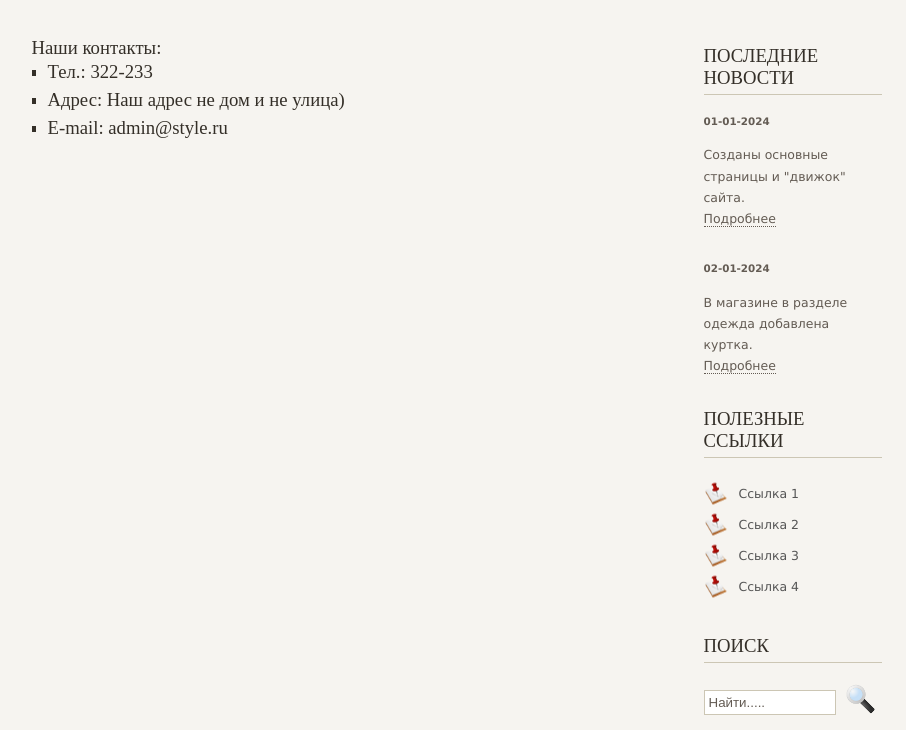
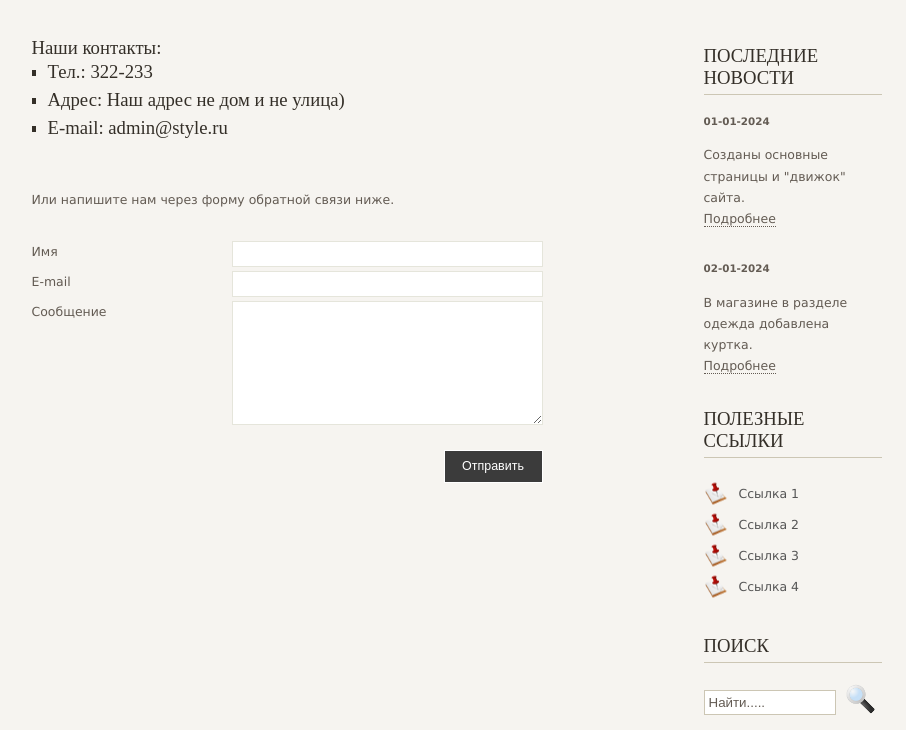
Before and after one commit to stankv/GB_Flask_FastAPI, a Flask app: page /contact/ in a window 1280 px wide. Shown: the part 177-907 px from the top of the page, without its empty margins (171-1077 px from the left). Run offline with Flask 3, Linux system fonts and the light colour scheme.

Commit message:
добавлена форма обратной связи

```diff
--- a/Lesson1/templates/contact.html
+++ b/Lesson1/templates/contact.html
@@ -19,5 +19,15 @@
     <li>Адрес: Наш адрес не дом и не улица)</li>
     <li>E-mail: admin@style.ru</li>
   </ul>
-<h2p>
+</h2>
+<br />
+<p>Или напишите нам через форму обратной связи ниже.</p>
+<form action="#" method="post">
+  <div class="form_settings">
+    <p><span>Имя</span><input class="contact" type="text" name="your_name" value="" /></p>
+    <p><span>E-mail</span><input class="contact" type="text" name="your_email" value="" /></p>
+    <p><span>Сообщение</span><textarea class="contact textarea" rows="8" cols="50" name="your_enquiry"></textarea></p>
+    <p style="padding-top: 15px"><span>&nbsp;</span><input class="submit" type="submit" name="contact_submitted" value="Отправить" /></p>
+  </div>
+</form>
 {% endblock %}
```
